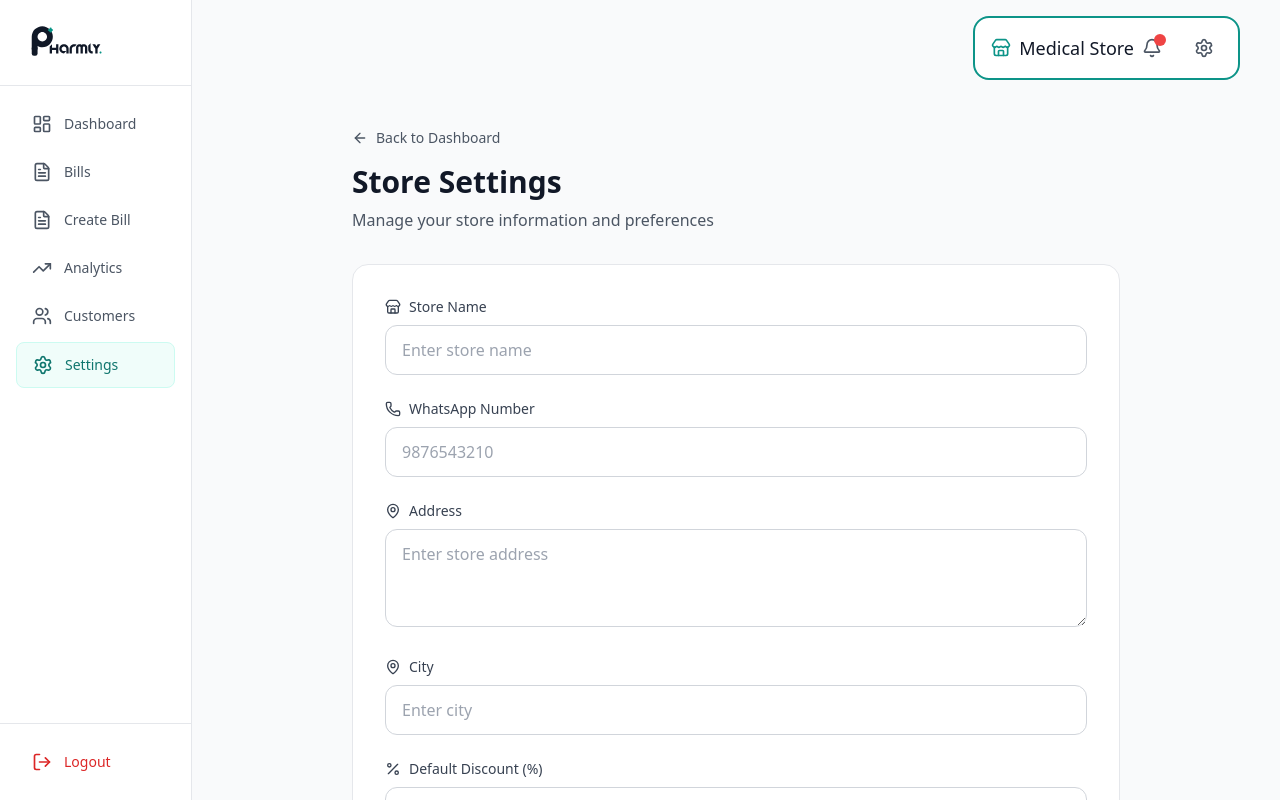
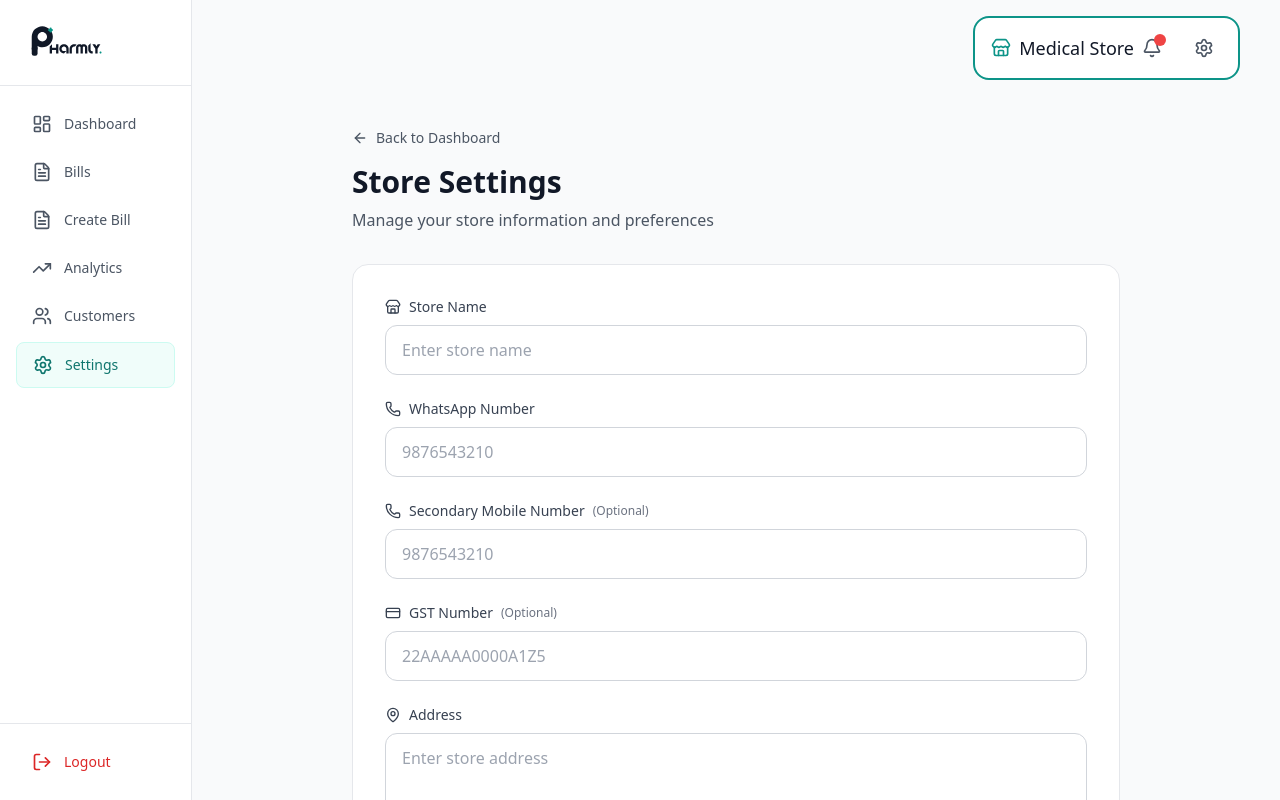
Before and after one commit to mrravipandee/pharmly, a Next.js app in the folder pharmly-web/: page /dashboard/settings in a window 1280 px wide. Shown: the top 800 px of the page. Built offline with nearby package versions, Linux system fonts and the light colour scheme.

Commit message:
wepapp(refactor): second number and gst no.

```diff
--- a/pharmly-web/src/app/dashboard/settings/page.tsx
+++ b/pharmly-web/src/app/dashboard/settings/page.tsx
@@ -1,12 +1,14 @@
 "use client";
 
 import { useState, useEffect } from "react";
-import { Store, Phone, MapPin, Percent, Save, ArrowLeft, Loader2 } from "lucide-react";
+import { Store, Phone, MapPin, Percent, Save, ArrowLeft, Loader2, CreditCard } from "lucide-react";
 import Link from "next/link";
 
 export default function SettingsPage() {
   const [storeName, setStoreName] = useState("");
   const [whatsappNumber, setWhatsappNumber] = useState("");
+  const [secondaryMobileNumber, setSecondaryMobileNumber] = useState("");
+  const [gstNumber, setGstNumber] = useState("");
   const [address, setAddress] = useState("");
   const [city, setCity] = useState("");
   const [discount, setDiscount] = useState("");
@@ -39,6 +41,8 @@ export default function SettingsPage() {
       if (data.success && data.store) {
         setStoreName(data.store.name || "");
         setWhatsappNumber(data.store.whatsappNumber || "");
+        setSecondaryMobileNumber(data.store.secondaryMobileNumber || "");
+        setGstNumber(data.store.gstNumber || "");
         setAddress(data.store.address || "");
         setCity(data.store.city || "");
         setDiscount(data.store.discountPercent?.toString() || "");
@@ -46,6 +50,8 @@ export default function SettingsPage() {
         // Update localStorage too
         localStorage.setItem("storeName", data.store.name || "");
         localStorage.setItem("storeWhatsapp", data.store.whatsappNumber || "");
+        localStorage.setItem("storeSecondaryMobile", data.store.secondaryMobileNumber || "");
+        localStorage.setItem("storeGst", data.store.gstNumber || "");
         localStorage.setItem("storeAddress", data.store.address || "");
         localStorage.setItem("storeCity", data.store.city || "");
         localStorage.setItem("storeDiscount", data.store.discountPercent?.toString() || "");
@@ -80,6 +86,8 @@ export default function SettingsPage() {
         body: JSON.stringify({
           name: storeName,
           whatsappNumber,
+          secondaryMobileNumber,
+          gstNumber,
           address,
           city,
           discountPercent: parseFloat(discount) || 0
@@ -92,6 +100,8 @@ export default function SettingsPage() {
         // Update localStorage
         localStorage.setItem("storeName", data.store.name || "");
         localStorage.setItem("storeWhatsapp", data.store.whatsappNumber || "");
+        localStorage.setItem("storeSecondaryMobile", data.store.secondaryMobileNumber || "");
+        localStorage.setItem("storeGst", data.store.gstNumber || "");
         localStorage.setItem("storeAddress", data.store.address || "");
         localStorage.setItem("storeCity", data.store.city || "");
         localStorage.setItem("storeDiscount", data.store.discountPercent?.toString() || "");
@@ -168,6 +178,37 @@ export default function SettingsPage() {
                 onChange={(e) => setWhatsappNumber(e.target.value)}
                 className="w-full px-4 py-3 rounded-xl border border-gray-300 focus:outline-none focus:ring-2 focus:ring-teal-500"
                 placeholder="9876543210"
+              />
+            </div>
+
+            {/* Secondary Mobile Number */}
+            <div>
+              <label className="flex items-center gap-2 text-sm font-medium text-gray-700 mb-2">
+                <Phone className="w-4 h-4" />
+                Secondary Mobile Number <span className="text-xs text-gray-500 font-normal">(Optional)</span>
+              </label>
+              <input
+                type="tel"
+                value={secondaryMobileNumber}
+                onChange={(e) => setSecondaryMobileNumber(e.target.value)}
+                className="w-full px-4 py-3 rounded-xl border border-gray-300 focus:outline-none focus:ring-2 focus:ring-teal-500"
+                placeholder="9876543210"
+              />
+            </div>
+
+            {/* GST Number */}
+            <div>
+              <label className="flex items-center gap-2 text-sm font-medium text-gray-700 mb-2">
+                <CreditCard className="w-4 h-4" />
+                GST Number <span className="text-xs text-gray-500 font-normal">(Optional)</span>
+              </label>
+              <input
+                type="text"
+                value={gstNumber}
+                onChange={(e) => setGstNumber(e.target.value.toUpperCase())}
+                className="w-full px-4 py-3 rounded-xl border border-gray-300 focus:outline-none focus:ring-2 focus:ring-teal-500"
+                placeholder="22AAAAA0000A1Z5"
+                maxLength={15}
               />
             </div>
 
```
